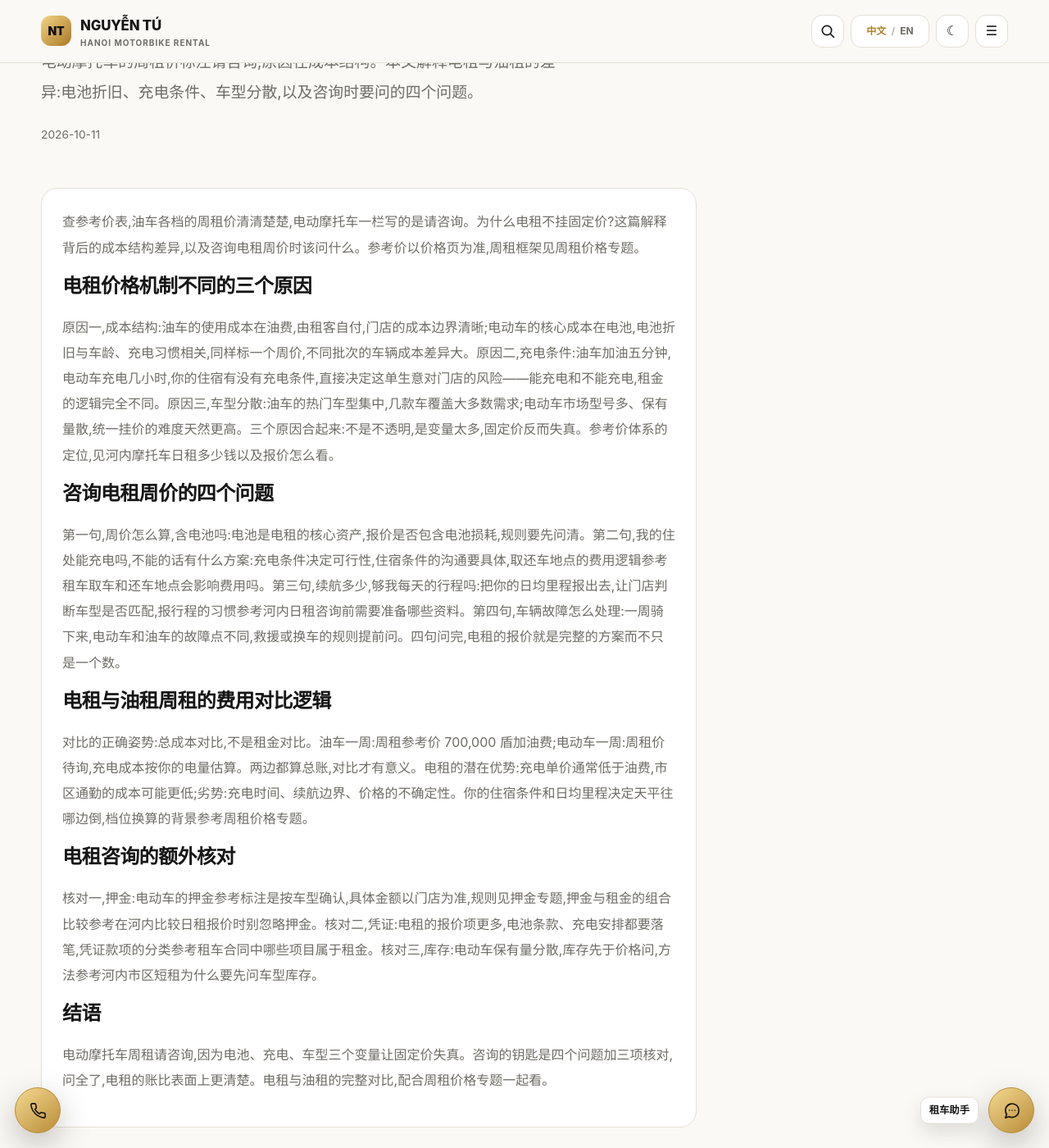
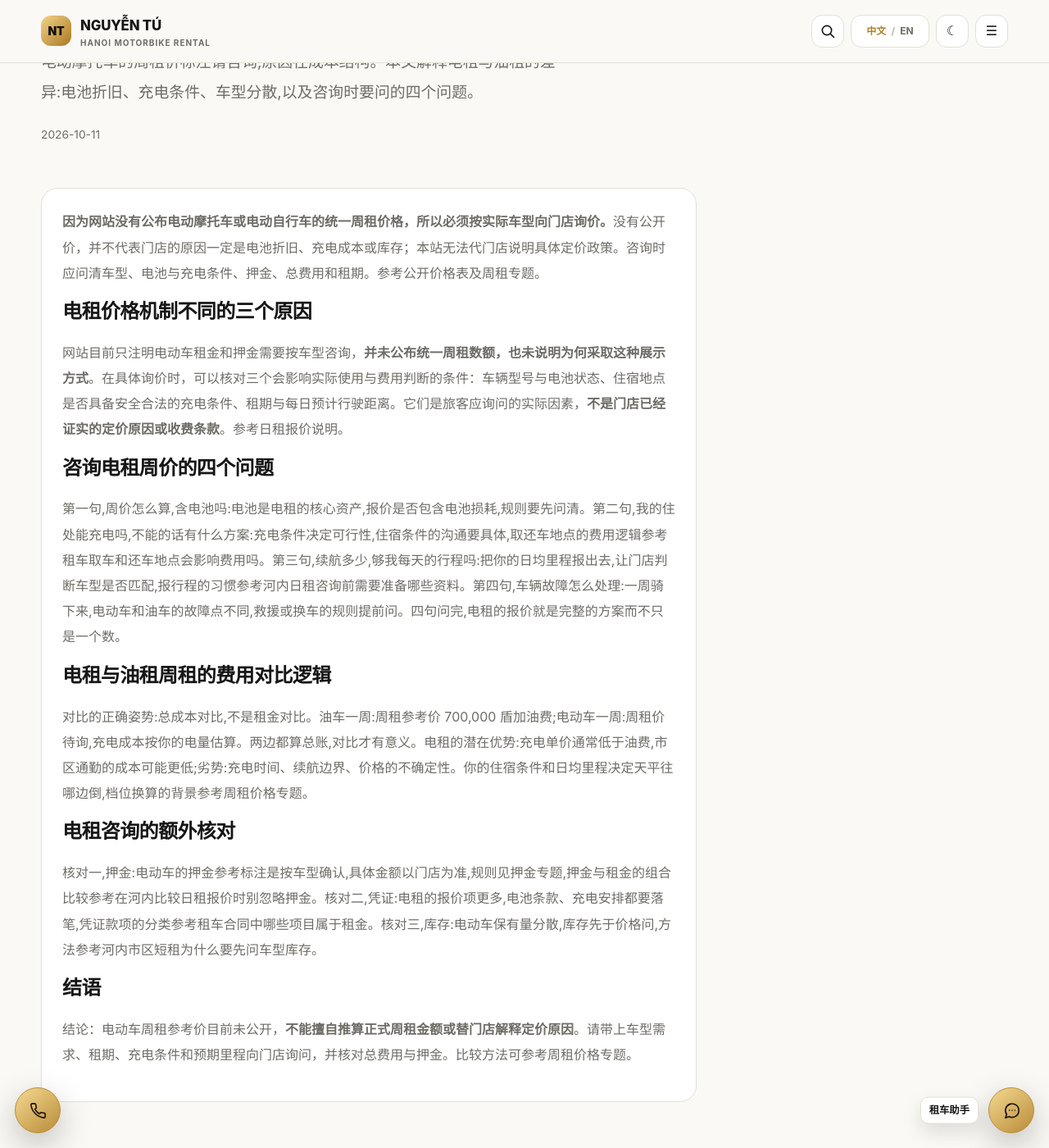
Before and after one commit to thuexemayhanoi/china, a Jekyll site: the page built from _posts/2026-10-11-hanoi-pricing-periods-10.md, in a window 1280 px wide and 1400 px high, scrolled down 283 px. Shown: the whole window at 82% size. Built offline with Jekyll 4.4.1, drawn with Linux system fonts in a browser that asks for light colours.

Commit message:
seo(china): avoid speculative electric rental pricing causes in CN-0085

```diff
--- a/_posts/2026-10-11-hanoi-pricing-periods-10.md
+++ b/_posts/2026-10-11-hanoi-pricing-periods-10.md
@@ -12,11 +12,11 @@ seo_silo: "pricing/weekly"
 breadcrumbs: [{"label": "博客", "href": "/blog/"}, {"label": "专题", "href": "/topics/pricing/weekly/"}, {"label": "电动摩托车周租价格为什么需要单独咨询"}]
 publication_method: "automated_qa"
 ---
-查参考价表,油车各档的周租价清清楚楚,电动摩托车一栏写的是请咨询。为什么电租不挂固定价?这篇解释背后的成本结构差异,以及咨询电租周价时该问什么。参考价以[价格页](/prices/)为准,周租框架见[周租价格专题](/topics/pricing/weekly/)。
+**因为网站没有公布电动摩托车或电动自行车的统一周租价格，所以必须按实际车型向门店询价。**没有公开价，并不代表门店的原因一定是电池折旧、充电成本或库存；本站无法代门店说明具体定价政策。咨询时应问清车型、电池与充电条件、押金、总费用和租期。参考[公开价格表](/prices/)及[周租专题](/topics/pricing/weekly/)。
 
 ## 电租价格机制不同的三个原因
 
-原因一,成本结构:油车的使用成本在油费,由租客自付,门店的成本边界清晰;电动车的核心成本在电池,电池折旧与车龄、充电习惯相关,同样标一个周价,不同批次的车辆成本差异大。原因二,充电条件:油车加油五分钟,电动车充电几小时,你的住宿有没有充电条件,直接决定这单生意对门店的风险——能充电和不能充电,租金的逻辑完全不同。原因三,车型分散:油车的热门车型集中,几款车覆盖大多数需求;电动车市场型号多、保有量散,统一挂价的难度天然更高。三个原因合起来:不是不透明,是变量太多,固定价反而失真。参考价体系的定位,见[河内摩托车日租多少钱以及报价怎么看](/blog/hanoi-pricing-daily-01/)。
+网站目前只注明电动车租金和押金需要按车型咨询，**并未公布统一周租数额，也未说明为何采取这种展示方式**。在具体询价时，可以核对三个会影响实际使用与费用判断的条件：车辆型号与电池状态、住宿地点是否具备安全合法的充电条件、租期与每日预计行驶距离。它们是旅客应询问的实际因素，**不是门店已经证实的定价原因或收费条款**。参考[日租报价说明](/blog/hanoi-pricing-daily-01/)。
 
 ## 咨询电租周价的四个问题
 
@@ -32,4 +32,4 @@ publication_method: "automated_qa"
 
 ## 结语
 
-电动摩托车周租请咨询,因为电池、充电、车型三个变量让固定价失真。咨询的钥匙是四个问题加三项核对,问全了,电租的账比表面上更清楚。电租与油租的完整对比,配合[周租价格专题](/topics/pricing/weekly/)一起看。
+结论：电动车周租参考价目前未公开，**不能擅自推算正式周租金额或替门店解释定价原因**。请带上车型需求、租期、充电条件和预期里程向门店询问，并核对总费用与押金。比较方法可参考[周租价格专题](/topics/pricing/weekly/)。
```
